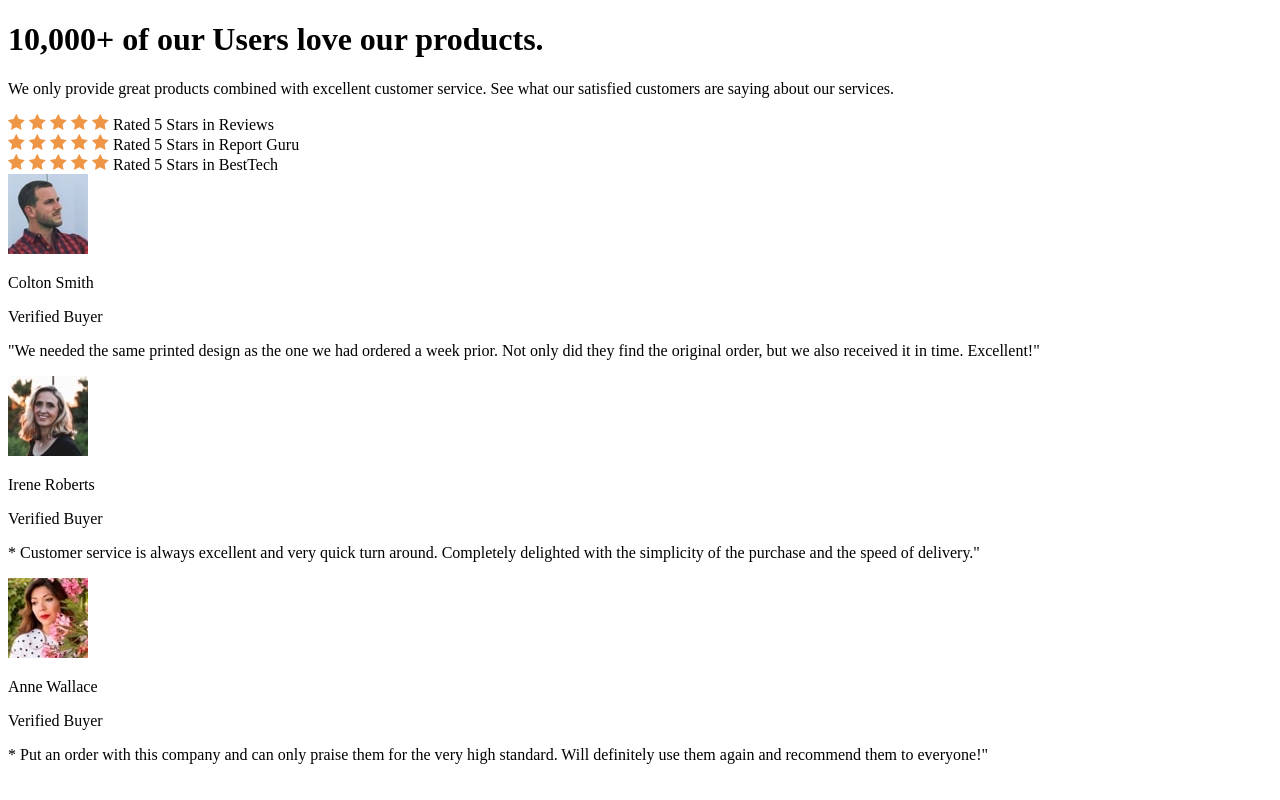
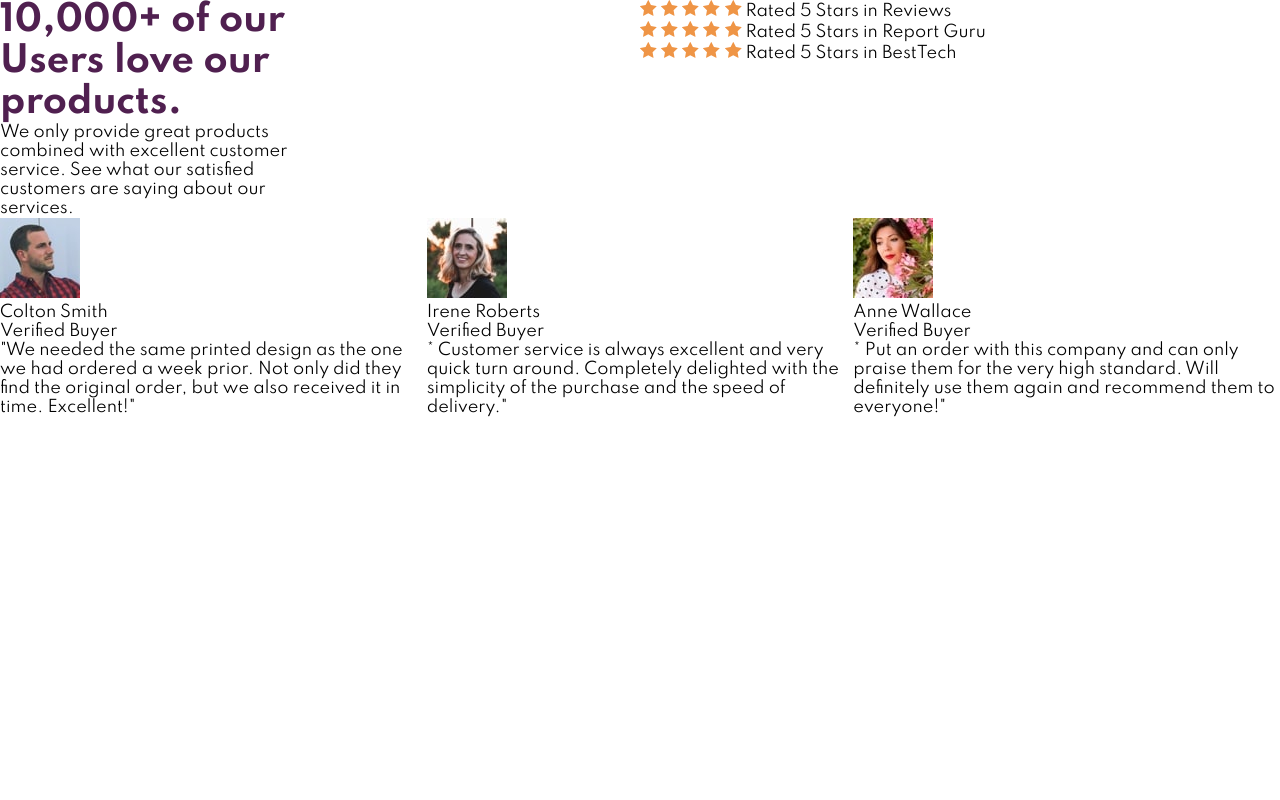
Before and after one commit to halaibrahim867/Social-proof-section, a plain HTML site: page index.html in a window 1280 px wide. Drawn offline with Linux system fonts and the light colour scheme.

Commit message:
add grid

```diff
--- a/css/style.css
+++ b/css/style.css
@@ -0,0 +1,25 @@
+*{
+    -moz-box-sizing:border-box;
+    -webkit-box-sizing: border-box;
+     box-sizing: border-box;
+     padding: 0;
+     margin: 0;
+}
+body{
+    font-family: 'Spartan', sans-serif;
+}
+.header_rate{
+    display: grid;
+    grid-template-columns: repeat(2, 1fr);
+}
+.header{
+    max-width: 20rem;
+}
+.header h1 {
+    font-size: 35px;
+    color: hsl(300, 43%, 22%);
+}
+.buyer{
+    display: grid;
+    grid-template-columns: repeat(3,1fr);
+}
--- a/index.html
+++ b/index.html
@@ -5,10 +5,13 @@
     <meta http-equiv="X-UA-Compatible" content="IE=edge">
     <meta name="viewport" content="width=device-width, initial-scale=1.0">
     <title>Social Proof Template Frontend Mentor</title>
+    <link rel="preconnect" href="https://fonts.googleapis.com">
+    <link rel="preconnect" href="https://fonts.gstatic.com" crossorigin>
+    <link href="https://fonts.googleapis.com/css2?family=Spartan:wght@400;500;700&display=swap" rel="stylesheet">
     <link rel="stylesheet" href="css/style.css">
 </head>
 <body>
-    <div class="card">
+        <div class="header_rate">
             <div class="header">
                 <h1>10,000+ of our Users love our products.</h1>
                 <p>We only provide great products combined with excellent customer service. See what our satisfied customers are saying about our services. </p>
@@ -36,6 +39,7 @@
                     Rated 5 Stars in BestTech
                 </div>
             </div>
+        </div>
         <div class="buyer">
             <div class="buyer_one">
                 <img src="images/image-colton.jpg">
@@ -58,7 +62,5 @@
                 <p>* Put an order with this company and can only praise them for the very high standard. Will definitely use them again and recommend them to everyone!"</p>
             </div>
         </div>
-    </div>
-
 </body>
 </html>
```
Lines whose indentation alone changed are shown as unchanged.
